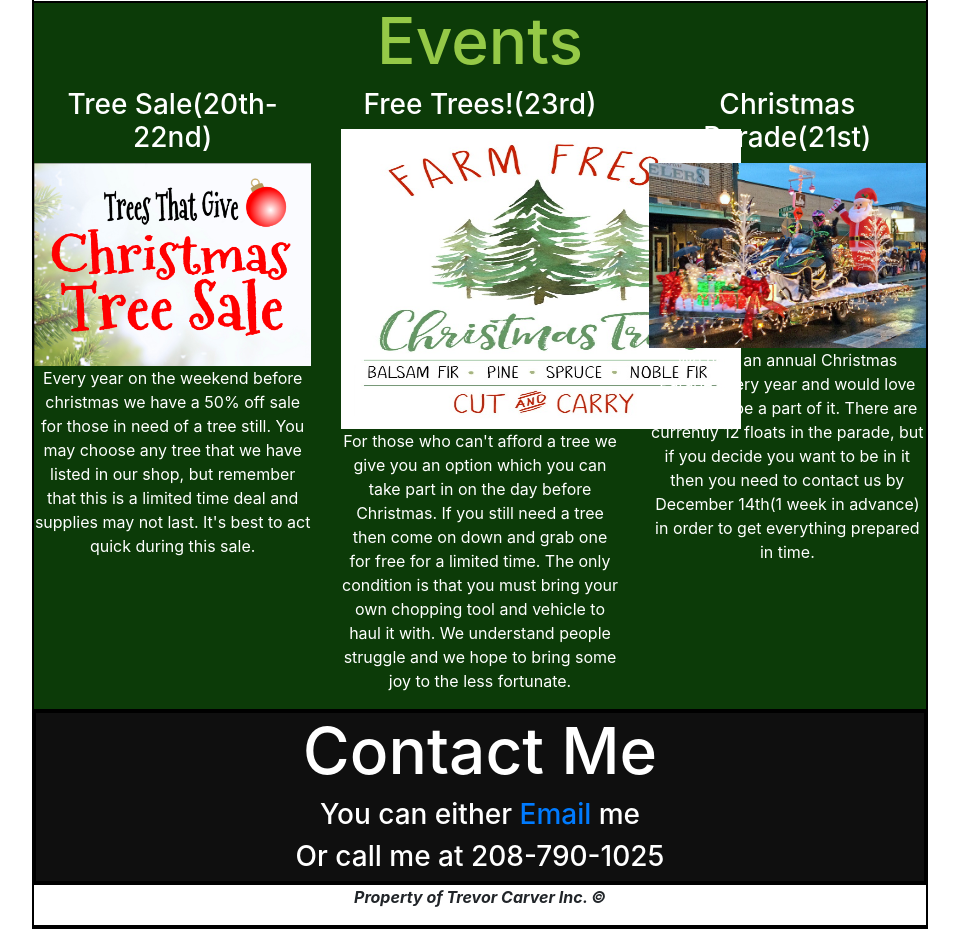
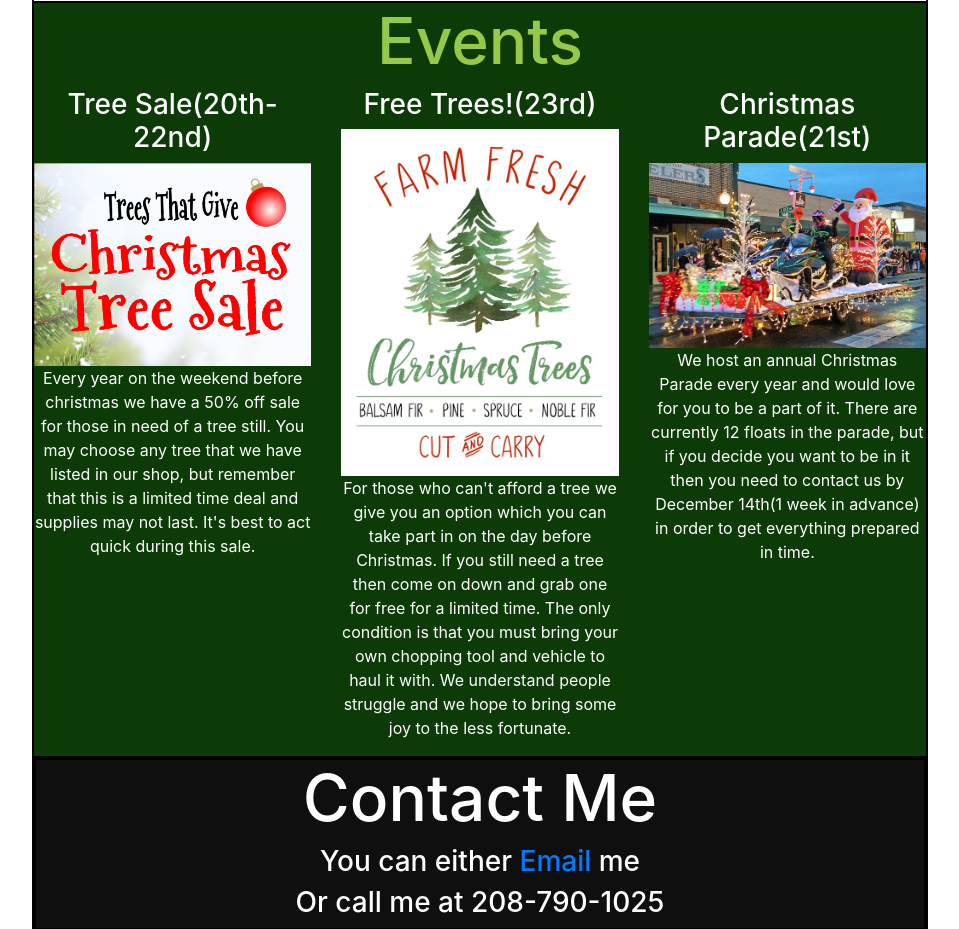
Before and after one commit to tcarver371/christmasSite, a plain HTML site: page index.html in a window 1280 px wide. Shown: the part 1973-2902 px from the top of the page, without its empty margins (160-1119 px from the left). Drawn offline with nearby package versions, Linux system fonts and the light colour scheme.

Commit message:
Add files via upload

```diff
--- a/index.html
+++ b/index.html
@@ -69,7 +69,7 @@
                 </div>
                 <div class="col-sm-4 col-12">
                     <h3>Free Trees!(23rd)</h3>
-                    <img src = "images/freetree.jpg" alt ="free trees" width= "400" height= "300" class="lresponsive">
+                    <img src = "images/freetree.jpg" alt ="free trees" width= "400" height= "300" class="responsive">
                     <p>For those who can't afford a tree we give you an option which you can take part in on the day before Christmas. If you still need a tree then come on down and grab one for free for a limited time. The only condition is that you must bring your own chopping tool and vehicle to haul it with. We understand people struggle and we hope to bring some joy to the less fortunate.</p>
                 </div>
                 <div class="col-sm-4 col-12">
```
